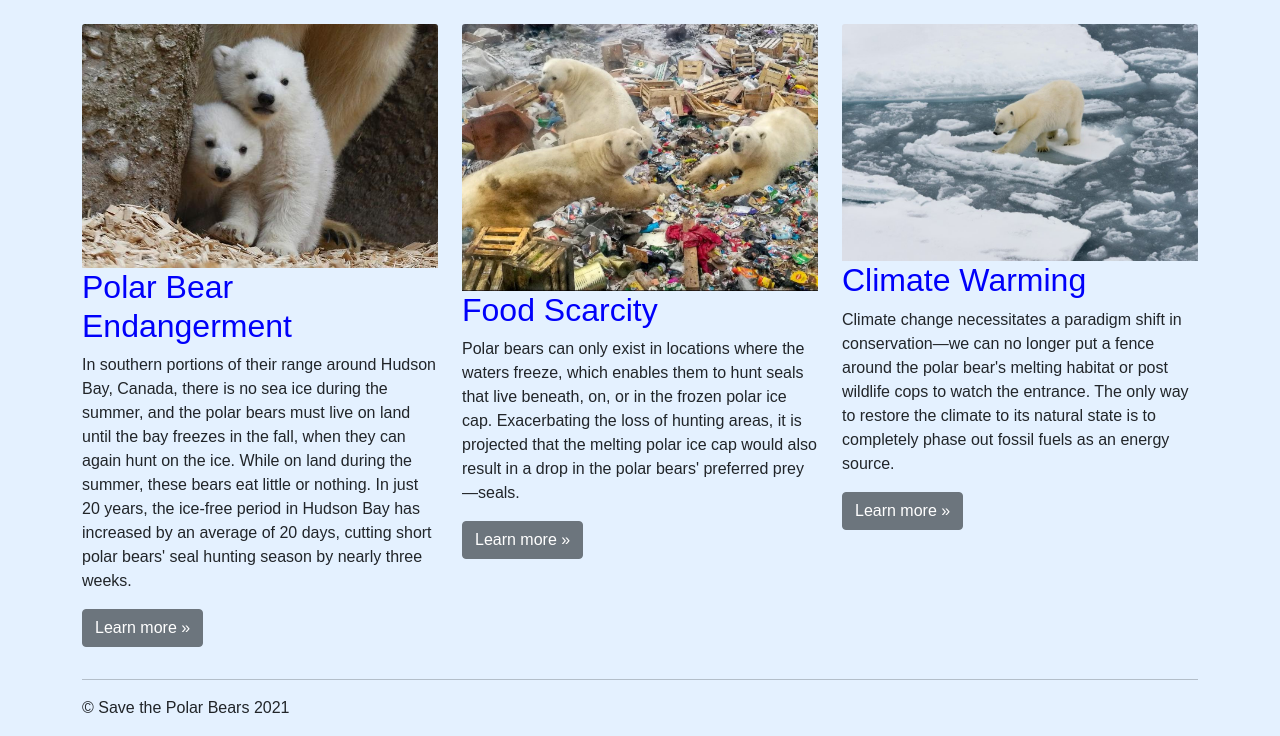
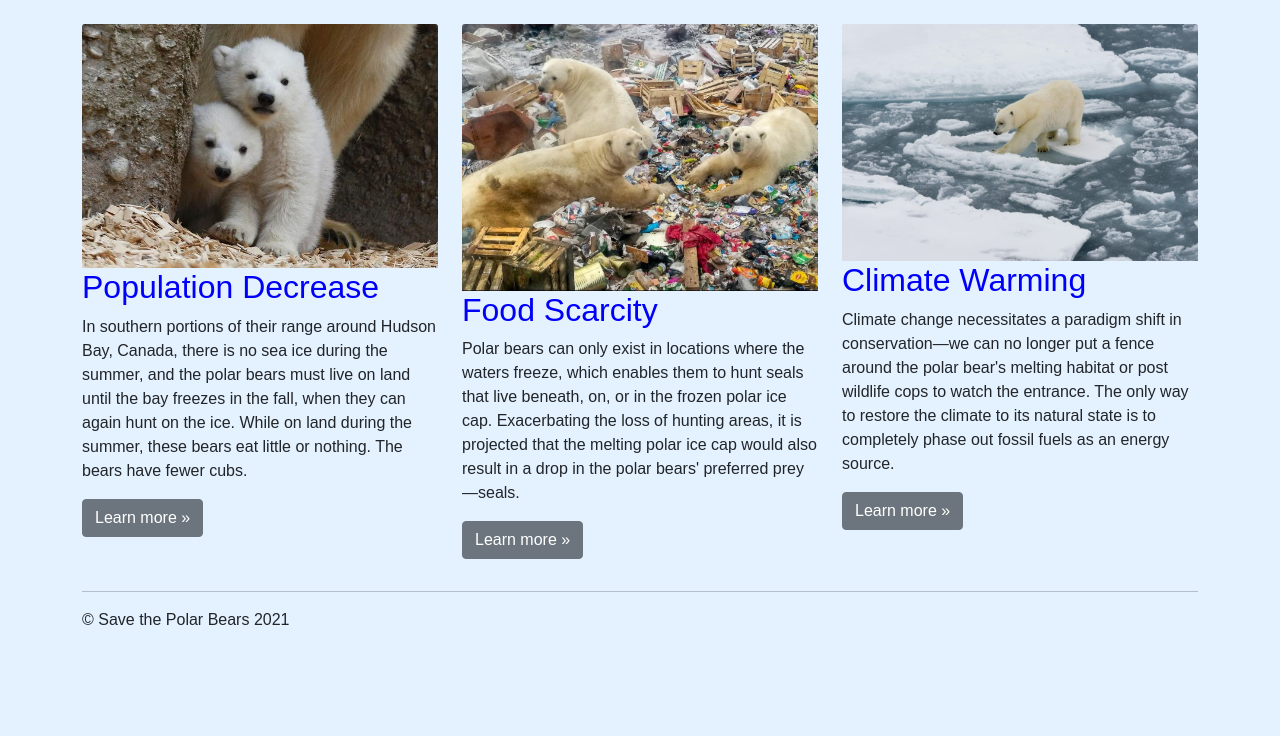
Before and after one commit to Nassilove/causewebsite, a plain HTML site: page index.html in a window 1280 px wide. Shown: the part 630-1366 px from the top of the page. After the commit the page ends 1278 px from the top, so only its background shows below. Drawn offline with nearby package versions, Linux system fonts and the light colour scheme.

Commit message:
Add files via upload

```diff
--- a/index.html
+++ b/index.html
@@ -1,7 +1,7 @@
 <!DOCTYPE html>
 <html>
     <head>
-         <!-- Required meta tags -->
+        <!-- Required meta tags -->
         <meta charset="utf-8">
         <meta name="viewport" content="width=device-width, initial-scale=1">
         <title>Polar Bears Lives Matters</title>
@@ -80,8 +80,8 @@
               <div class="row">
                 <div class="col">
                   <img src="images/polar-bear9.jpg" class="card-img-top" alt="Polar Bears are in Danger">
-                    <h2>Polar Bear Endangerment</h2>
-                    <p>In southern portions of their range around Hudson Bay, Canada, there is no sea ice during the summer, and the polar bears must live on land until the bay freezes in the fall, when they can again hunt on the ice. While on land during the summer, these bears eat little or nothing. In just 20 years, the ice-free period in Hudson Bay has increased by an average of 20 days, cutting short polar bears' seal hunting season by nearly three weeks. </p>
+                    <h2>Population Decrease</h2>
+                    <p>In southern portions of their range around Hudson Bay, Canada, there is no sea ice during the summer, and the polar bears must live on land until the bay freezes in the fall, when they can again hunt on the ice. While on land during the summer, these bears eat little or nothing. The bears have fewer cubs.</p>
                     <p><a class="btn btn-secondary" href="about.html" role="button">Learn more &raquo;</a></p>
                 </div>
                 <div class="col">
```
